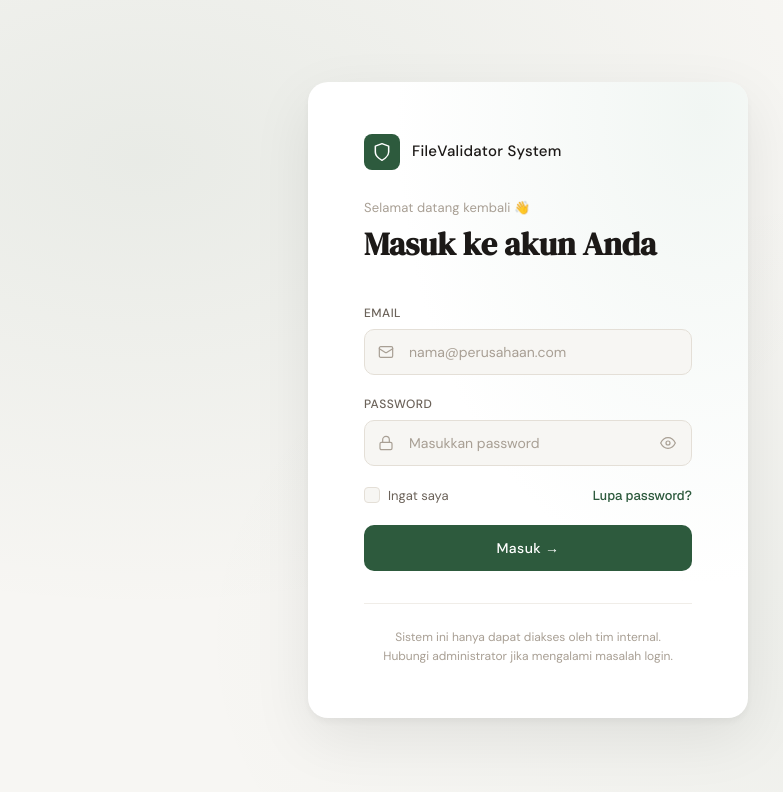
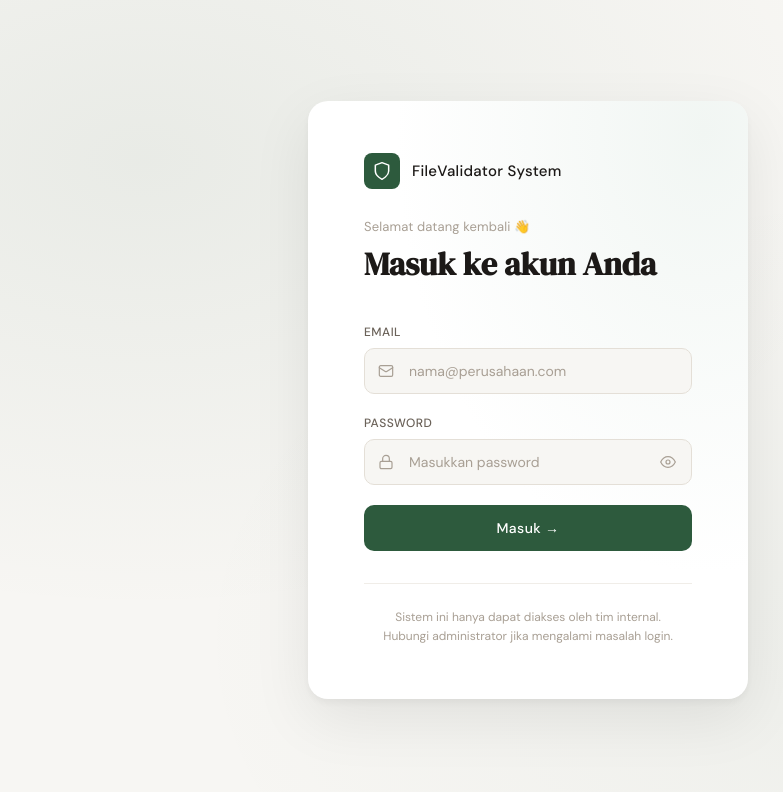
Before and after one commit to shaflykhalifap/file-validator-frontend, a React (Vite) app: page /login in a window 1280 px wide. Shown: the top 792 px of the page, without its empty margins (112-895 px from the left). Built offline with nearby package versions, Linux system fonts and the light colour scheme.

Commit message:
Add files via upload

```diff
--- a/src/LoginPage.jsx
+++ b/src/LoginPage.jsx
@@ -514,16 +514,6 @@ export default function LoginPage() {
               {errors.password && <span className="field-error"><IconAlert />{errors.password}</span>}
             </div>
 
-            {/* Options */}
-            <div className="form-options">
-              <div className="remember-wrap" onClick={() => setRemember(v => !v)}>
-                <div className={`remember-check${remember ? " checked" : ""}`}>
-                  {remember && <IconCheck />}
-                </div>
-                <span className="remember-label">Ingat saya</span>
-              </div>
-              <button className="forgot-link" type="button">Lupa password?</button>
-            </div>
 
             {/* Submit */}
             <button className="submit-btn" onClick={handleSubmit} disabled={loading} type="button">
```
